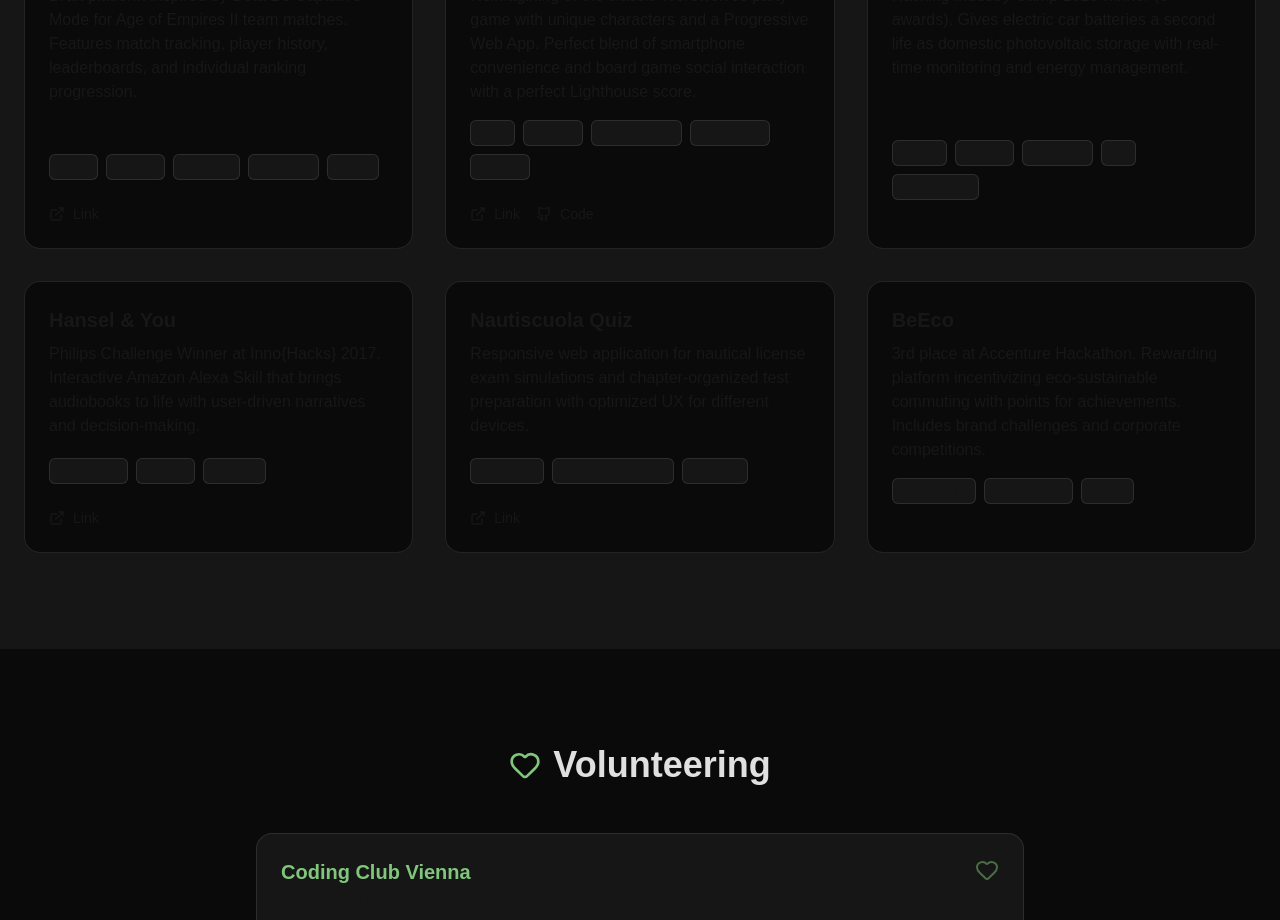
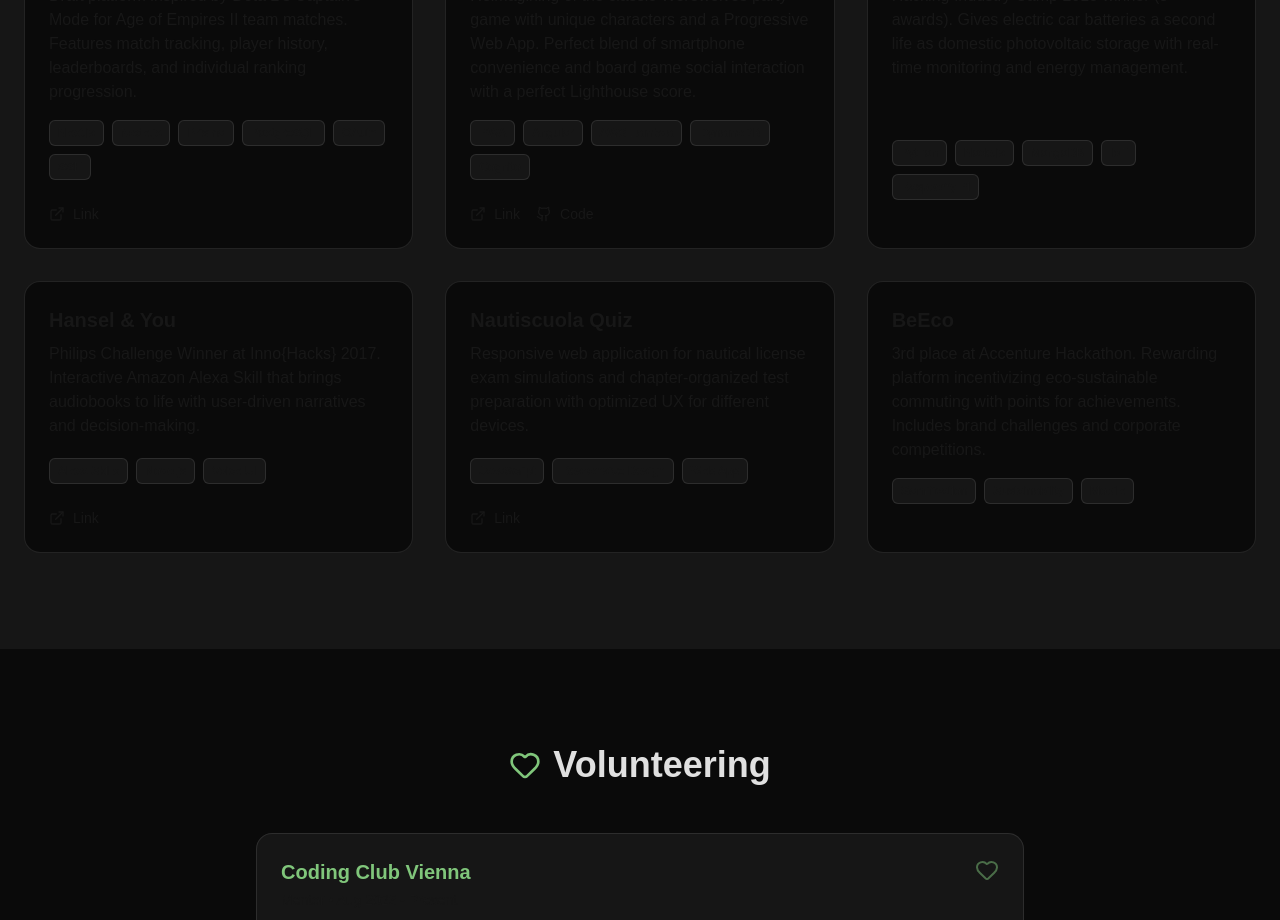
Before and after one commit to sercinci/ercoledev, a Next.js app: page / in a window 1280 px wide. Shown: the part 4200-5120 px from the top of the page. Built offline with nearby package versions, Linux system fonts and the light colour scheme.

Commit message:
updated pricknbans tags

```diff
--- a/src/components/Portfolio.tsx
+++ b/src/components/Portfolio.tsx
@@ -15,7 +15,7 @@ const projects = [
     title: "Picks & Bans",
     description:
       "Draft platform inspired by Dota 2's Captain's Mode for Age of Empires II team matches. Features match tracking, player history, leaderboards, and individual ranking progression.",
-    tags: ["React", "Node.js", "Socket.io", "Sequelize", "OAuth"],
+    tags: ["Next.js", "Node.js", "Prisma", "PostgreSQL", "OAuth", "SSE"],
     link: "https://picknban.xyz",
   },
   {
```
